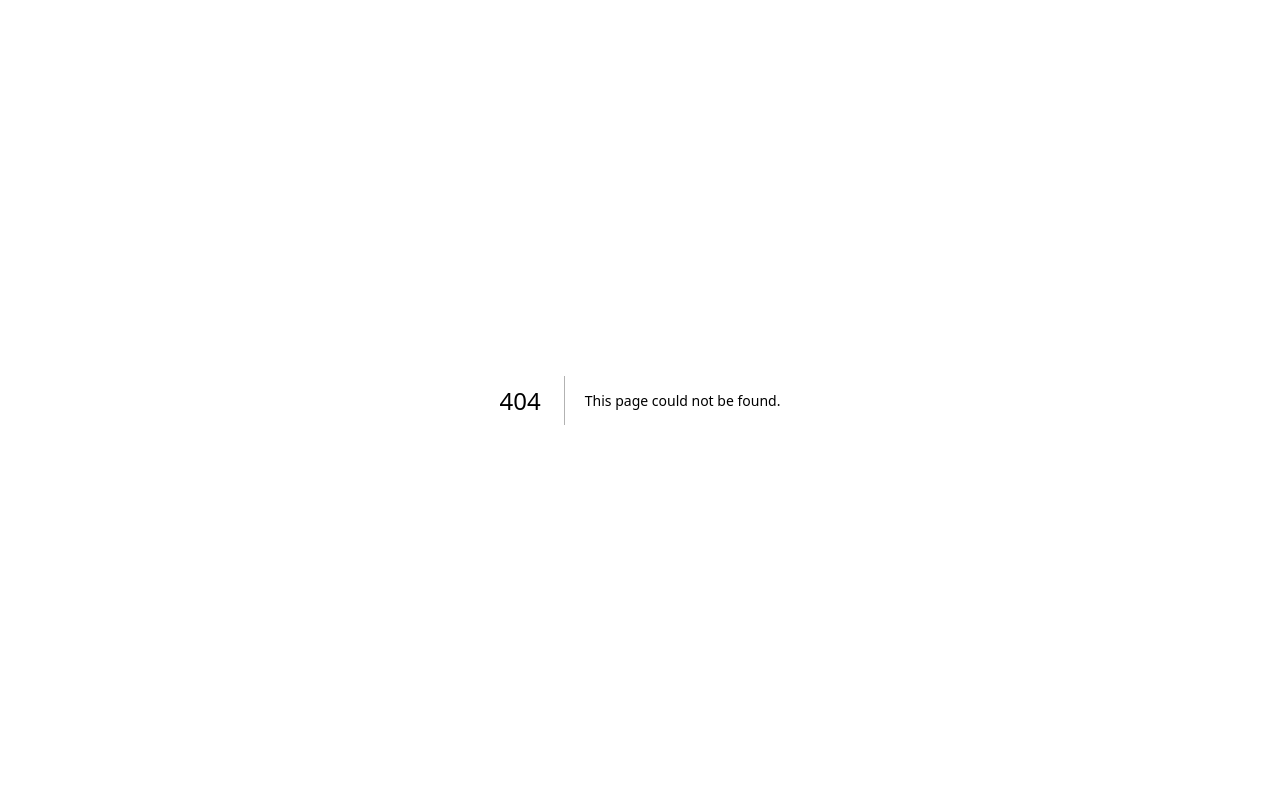
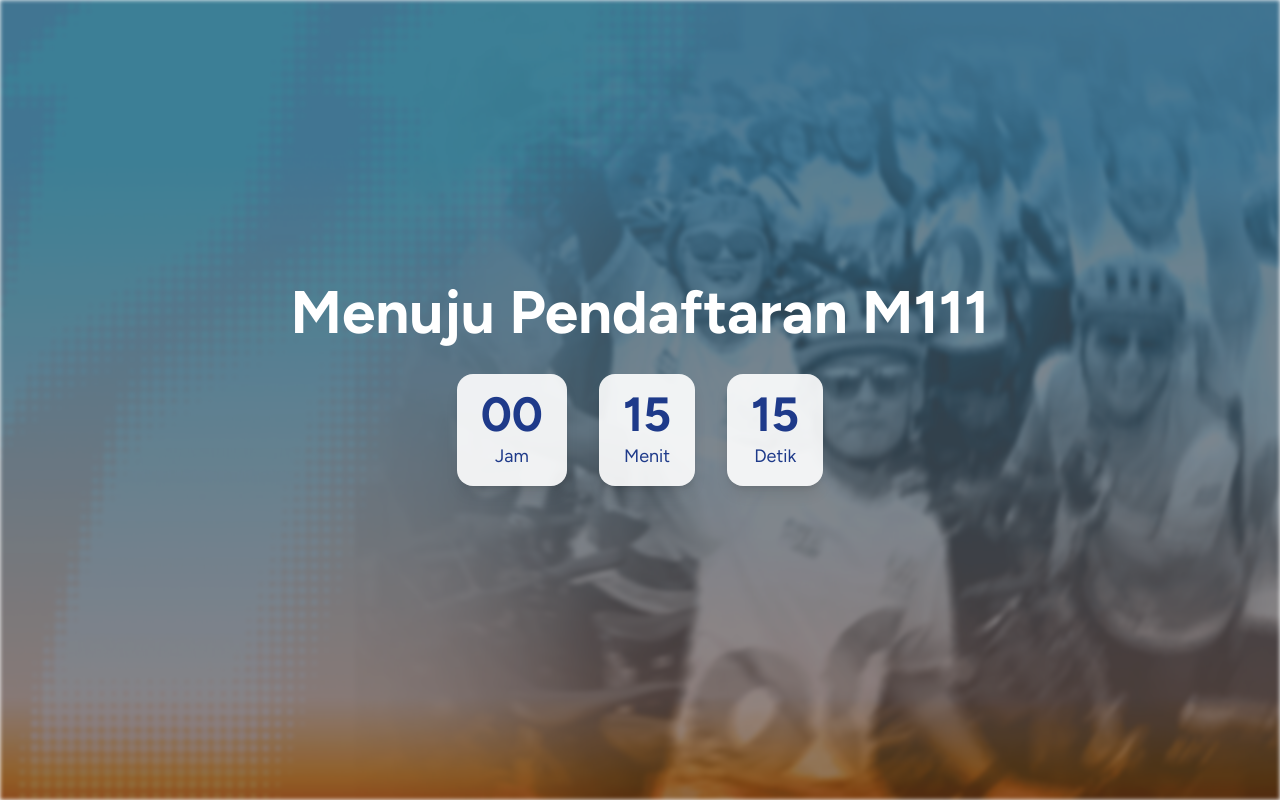
Before and after one commit to GilangPambudi/m111k, a Next.js app: page /countdown in a window 1280 px wide. Before the commit this address had no page. Built offline with nearby package versions, Linux system fonts and the light colour scheme.

Commit message:
feat: implement countdown feature with confetti animation and audio playback

```diff
--- /dev/null
+++ b/app/countdown/page.tsx
@@ -0,0 +1,178 @@
+"use client"
+
+import { useEffect, useRef, useState } from "react"
+import Confetti from "react-confetti"
+
+function useCountdown(targetDate: Date) {
+    const [timeLeft, setTimeLeft] = useState(() => {
+        const diff = targetDate.getTime() - new Date().getTime()
+        return diff > 0 ? diff : 0
+    })
+
+    useEffect(() => {
+        const interval = setInterval(() => {
+            const diff = targetDate.getTime() - new Date().getTime()
+            setTimeLeft(diff > 0 ? diff : 0)
+        }, 1000)
+        return () => clearInterval(interval)
+    }, [targetDate])
+
+    const days = Math.floor(timeLeft / (1000 * 60 * 60 * 24))
+    const hours = Math.floor((timeLeft / (1000 * 60 * 60)) % 24)
+    const minutes = Math.floor((timeLeft / (1000 * 60)) % 60)
+    const seconds = Math.floor((timeLeft / 1000) % 60)
+
+    return { days, hours, minutes, seconds, isFinished: timeLeft === 0 }
+}
+
+export default function CountdownPage() {
+    const target = new Date(2025, 4, 24, 19, 0, 0)
+    const countdown = useCountdown(target)
+    const [windowSize, setWindowSize] = useState({ width: 1920, height: 1080 })
+
+    // For responsive confetti
+    useEffect(() => {
+        function handleResize() {
+            setWindowSize({
+                width: window.innerWidth,
+                height: window.innerHeight,
+            })
+        }
+        if (typeof window !== "undefined") {
+            setWindowSize({
+                width: window.innerWidth,
+                height: window.innerHeight,
+            })
+            window.addEventListener("resize", handleResize)
+            return () => window.removeEventListener("resize", handleResize)
+        }
+    }, [])
+
+    // Ubah: countdown selesai saat detik <= 1
+    const isCountdownDone = countdown.days === 0 && countdown.hours === 0 && countdown.minutes === 0 && countdown.seconds <= 0;
+    // Animasi zoom in zoom out pada detik <= 10
+    // Zoom in saat detik ganjil, zoom out saat detik genap (hanya pada 10 detik terakhir)
+    const isZooming = !isCountdownDone && countdown.seconds <= 10 && countdown.minutes === 0 && countdown.hours === 0 && countdown.days === 0;
+    const zoomClass = isZooming
+        ? countdown.seconds % 2 === 1
+            ? "animate-zoom-in"
+            : "animate-zoom-out"
+        : "";
+    const audioRef = useRef<HTMLAudioElement | null>(null);
+    const [audioPlayed, setAudioPlayed] = useState(false);
+
+    useEffect(() => {
+        if (isCountdownDone && !audioPlayed) {
+            setAudioPlayed(true);
+            // Play audio if countdown is done
+            if (audioRef.current) {
+                // Try to play, catch error if blocked
+                audioRef.current.currentTime = 0;
+                audioRef.current.play().catch(() => {});
+            }
+        }
+        if (!isCountdownDone && audioPlayed) {
+            setAudioPlayed(false);
+            if (audioRef.current) {
+                audioRef.current.pause();
+                audioRef.current.currentTime = 0;
+            }
+        }
+    }, [isCountdownDone, audioPlayed]);
+
+    return (
+        <div className="min-h-screen flex flex-col items-center justify-center relative overflow-hidden">
+            {/* Hidden audio for countdown finish */}
+            <audio
+                ref={audioRef}
+                src="/opening.mp3"
+                preload="auto"
+                hidden
+            />
+            {/* Confetti */}
+            {isCountdownDone && (
+                <Confetti
+                    width={windowSize.width}
+                    height={windowSize.height}
+                    numberOfPieces={800}
+                    recycle={true}
+                    gravity={0.25}
+                    wind={0.01}
+                    run={true}
+                />
+            )}
+            {/* Background image */}
+            <div
+                className="absolute inset-0 z-0"
+                style={{
+                    backgroundImage: "url('/landing-01.png')",
+                    backgroundSize: "cover",
+                    backgroundPosition: "center",
+                    filter: "brightness(0.6) blur(2px)",
+                }}
+                aria-hidden="true"
+            />
+            <div className="relative z-10 flex flex-col items-center w-full">
+                {/* Countdown Title */}
+                {!isCountdownDone && (
+                    <h1 className="text-4xl md:text-6xl font-extrabold text-white mb-8 text-center">
+                        Menuju Pendaftaran M111
+                    </h1>
+                )}
+                {/* Countdown or Result */}
+                {!isCountdownDone ? (
+                    <div className={`flex gap-4 md:gap-8 mb-8 transition-transform duration-300 ${zoomClass}`}>
+                        {/* <div className="flex flex-col items-center bg-white/90 rounded-2xl px-6 py-4 text-blue-900 font-extrabold text-3xl md:text-5xl shadow-lg min-w-[70px]">
+                            <span>{countdown.days}</span>
+                            <span className="text-base md:text-lg font-normal mt-1">Hari</span>
+                        </div> */}
+                        <div className="flex flex-col items-center bg-white/90 rounded-2xl px-6 py-4 text-blue-900 font-extrabold text-3xl md:text-5xl shadow-lg min-w-[70px]">
+                            <span>{String(countdown.hours).padStart(2, "0")}</span>
+                            <span className="text-base md:text-lg font-normal mt-1">Jam</span>
+                        </div>
+                        <div className="flex flex-col items-center bg-white/90 rounded-2xl px-6 py-4 text-blue-900 font-extrabold text-3xl md:text-5xl shadow-lg min-w-[70px]">
+                            <span>{String(countdown.minutes).padStart(2, "0")}</span>
+                            <span className="text-base md:text-lg font-normal mt-1">Menit</span>
+                        </div>
+                        <div className="flex flex-col items-center bg-white/90 rounded-2xl px-6 py-4 text-blue-900 font-extrabold text-3xl md:text-5xl shadow-lg min-w-[70px]">
+                            <span>{String(countdown.seconds).padStart(2, "0")}</span>
+                            <span className="text-base md:text-lg font-normal mt-1">Detik</span>
+                        </div>
+                    </div>
+                ) : (
+                    <div className="relative flex flex-col items-center">
+                        <div className="text-white font-extrabold text-4xl md:text-6xl mb-4 drop-shadow-lg animate-pop-infinite">
+                            Pendaftaran M111 telah dibuka!
+                        </div>
+                    </div>
+                )}
+            </div>
+            <style jsx>{`
+                @keyframes zoomIn {
+                    0% { transform: scale(0.95); }
+                    50% { transform: scale(1.08); }
+                    100% { transform: scale(1); }
+                }
+                @keyframes zoomOut {
+                    0% { transform: scale(1.08); }
+                    50% { transform: scale(0.95); }
+                    100% { transform: scale(1); }
+                }
+                .animate-zoom-in {
+                    animation: zoomIn 0.5s forwards;
+                }
+                .animate-zoom-out {
+                    animation: zoomOut 0.5s forwards;
+                }
+                @keyframes popTextInfinite {
+                    0% { transform: scale(0.8); opacity: 0.5;}
+                    50% { transform: scale(1.1); opacity: 1;}
+                    100% { transform: scale(0.8); opacity: 0.5;}
+                }
+                .animate-pop-infinite {
+                    animation: popTextInfinite 2s cubic-bezier(0.4,0,0.2,1) infinite;
+                }
+            `}</style>
+        </div>
+    )
+}
--- a/package.json
+++ b/package.json
@@ -52,6 +52,7 @@
     "next": "15.2.4",
     "next-themes": "^0.4.4",
     "react": "^19",
+    "react-confetti": "^6.4.0",
     "react-countdown": "^2.3.6",
     "react-day-picker": "8.10.1",
     "react-dom": "^19",
```
Also changed, not shown: 2 other files (tests, documents, lock files or other folders).
